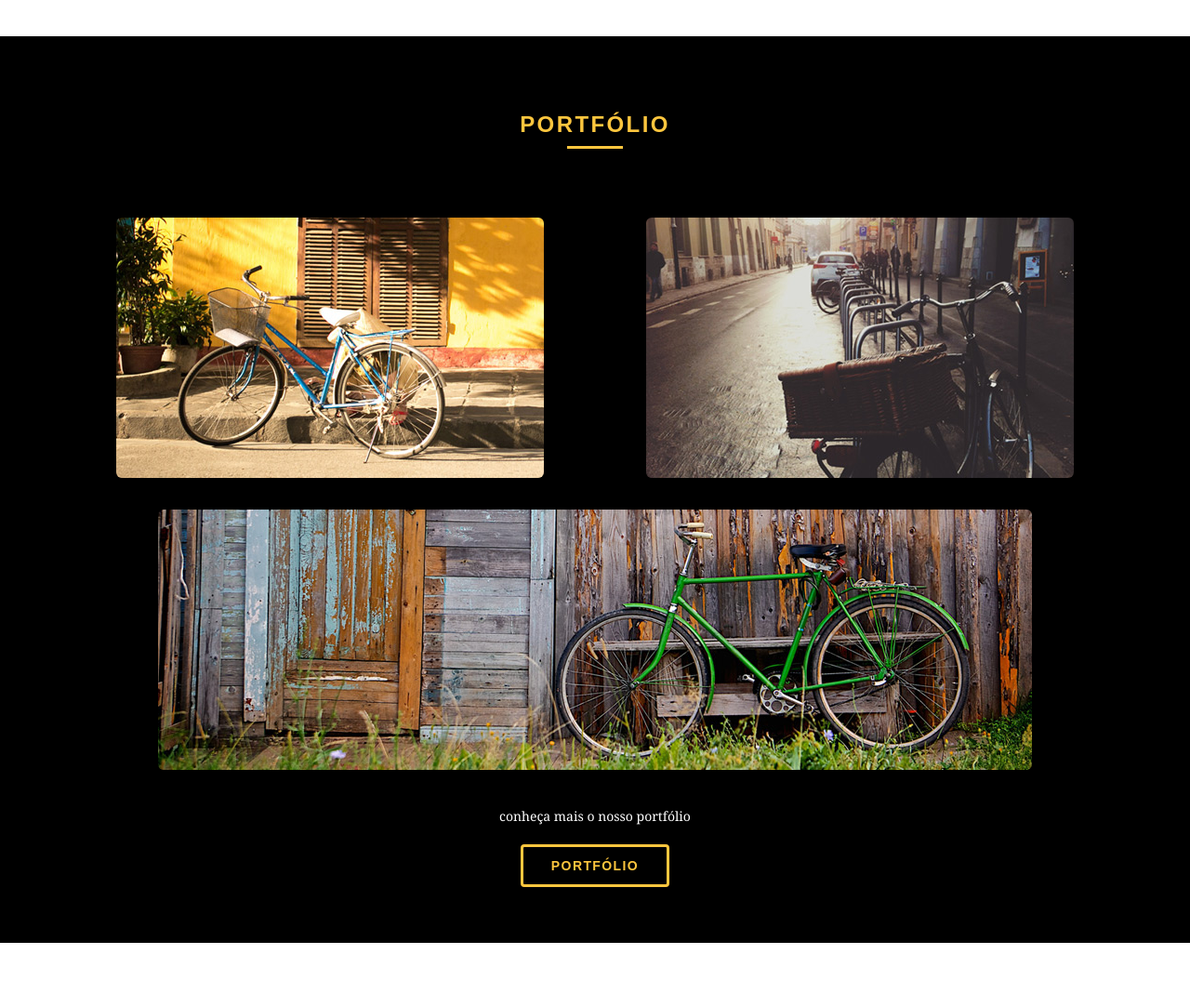
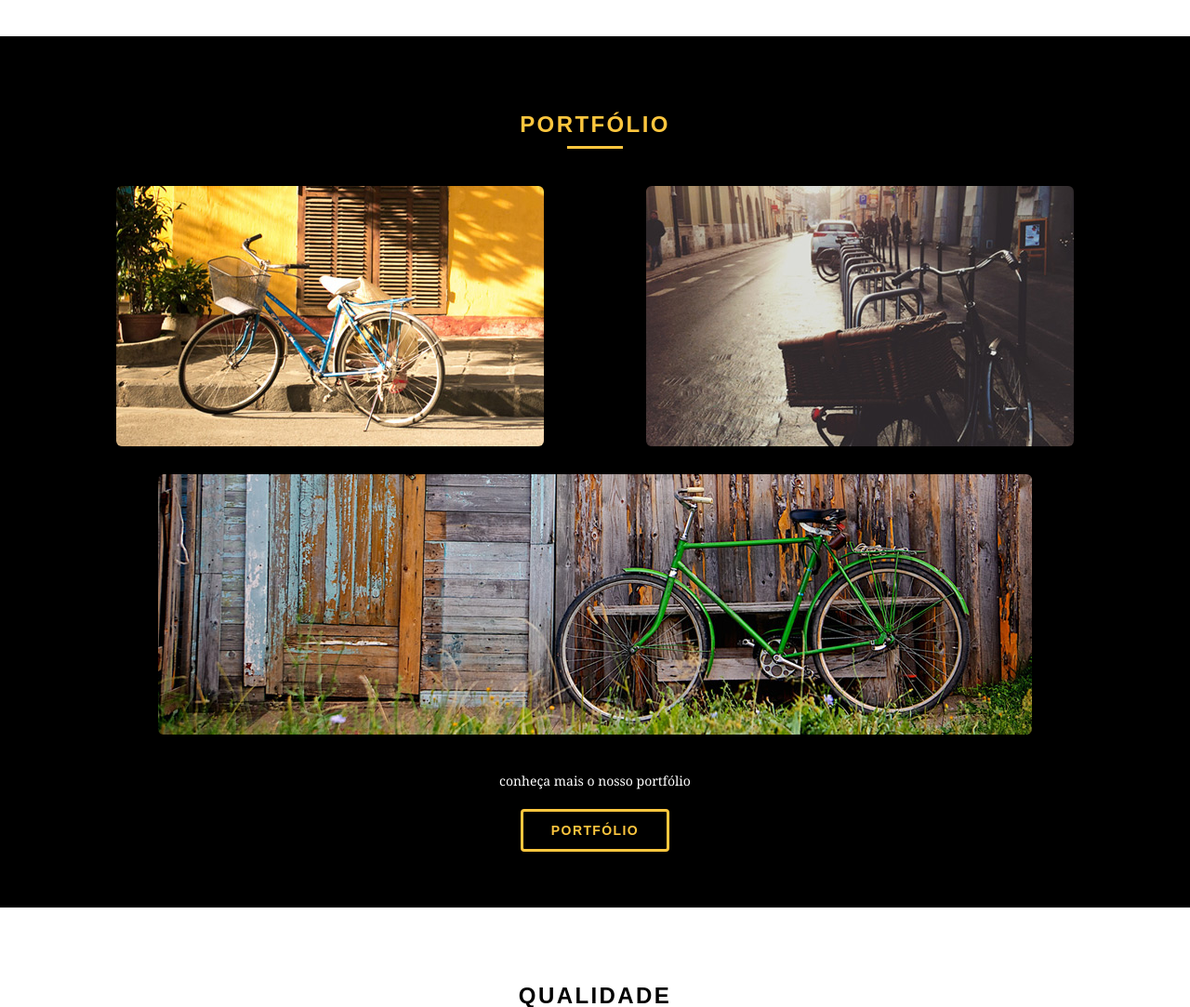
Before and after one commit to fernandojsilva/meusite, a PHP site: page / in a window 1280 px wide. Shown: the part 1100-2183 px from the top of the page at 93% size. Run offline with PHP 8.4, Linux system fonts and the light colour scheme.

Commit message:
portfolio e qualidade html e css

```diff
--- a/css/styles.css
+++ b/css/styles.css
@@ -155,13 +155,18 @@ img{
 	color:#fff;
 }
 
-.portfolio .portfolio_lista{
-	padding-top: 34px;
-}
-
 .portfolio_lista img{
 	margin: 0 auto;
 }
+
+.portfolio_lista div:last-of-type{
+	margin-top: 15px;
+}
+
+.portfolio_lista div:first-of-type{
+	margin-bottom: 15px;
+}
+
 /* *************************** */
 
 /* Qualidade */
--- a/index.html
+++ b/index.html
@@ -81,18 +81,20 @@
 	<section class="row portfolio">
 		<div class="container">
 			<h2 class="subtitulo">Portfólio</h2>
-					<div class="portfolio_lista col-md-6 col-sm-6 col-xs-12">
+				<div class="portfolio_lista">
+					<div class="col-md-6 col-sm-6 col-xs-12">
 						<img src="img/portfolio/passeio.jpg" class="img-rounded"
 						alt="Bicicleta Passeio">
 					</div>
-					<div class="portfolio_lista col-md-6 col-sm-6 col-xs-12">
+					<div class="col-md-6 col-sm-6 col-xs-12">
 						<img src="img/portfolio/retro.jpg" class="img-rounded"
 						alt="Bicicleta Retrô">
 					</div>
-					<div class="portfolio_lista col-md-12 col-sm-12 col-xs-12">
+					<div class="col-md-12 col-sm-12 col-xs-12">
 						<img src="img/portfolio/esporte.jpg" class="img-rounded"
 						alt="Bicicleta Esporte">
 					</div>
+				</div>
 			<div class="call">
 				<p>conheça mais o nosso portfólio</p>
 				<a href="portfolio.html" class="btn botao">Portfólio</a>
```
